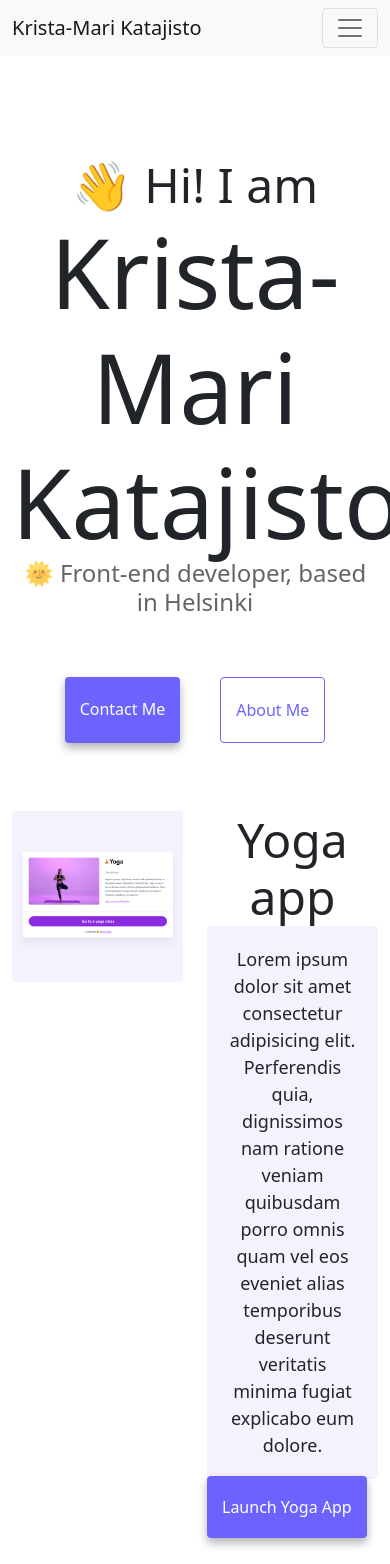
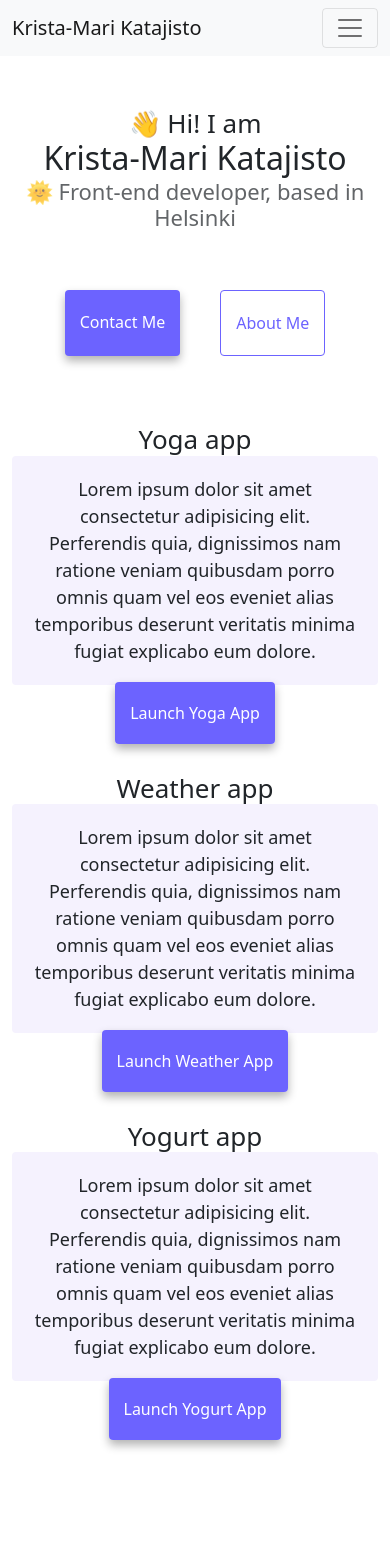
Before and after one commit to kkrista/Advanced-tools-homework, a plain HTML site: page index.html in a window 390 px wide. Shown: the top 1564 px of the page. After the commit the page ends 1481 px from the top, so only its background shows below. Drawn offline with nearby package versions, Linux system fonts and the light colour scheme.

Commit message:
Adjustments to fit the size

```diff
--- a/index.html
+++ b/index.html
@@ -64,9 +64,9 @@
       </div>
     </nav>
     <div class="container-fluid text-center mt-5 pt-5">
-      <h2 class="pt-5">👋 Hi! I am</h2>
-      <h1 class="mt-0">Krista-Mari Katajisto</h1>
-      <h3>🌞 Front-end developer, based in Helsinki</h3>
+      <h2 class="text-center">👋 Hi! I am</h2>
+      <h1 class="text-center">Krista-Mari Katajisto</h1>
+      <h3 class="text-center">🌞 Front-end developer, based in Helsinki</h3>
     </div>
     <div class="navigation-links mb-5">
       <a href="about.html#contact" class="contact-link">Contact me</a>
@@ -74,10 +74,10 @@
     </div>
     <div class="container">
       <div class="row mb-5">
-        <div class="col-6">
+        <div class="col-6 d-none d-sm-block">
           <img src="images/yoga.png" class="img-fluid rounded" />
         </div>
-        <div class="col-6">
+        <div class="col-12 col-sm-6 text-center">
           <h2>Yoga app</h2>
           <p>
             Lorem ipsum dolor sit amet consectetur adipisicing elit. Perferendis
@@ -91,7 +91,7 @@
         </div>
       </div>
       <div class="row mb-5">
-        <div class="col-6">
+        <div class="col-12 col-sm-6 text-center">
           <h2>Weather app</h2>
           <p>
             Lorem ipsum dolor sit amet consectetur adipisicing elit. Perferendis
@@ -103,15 +103,15 @@
             <a href="#" class="weather-link">Launch Weather app</a>
           </div>
         </div>
-        <div class="col-6">
+        <div class="col-6 d-none d-sm-block">
           <img src="images/weather.png" class="img-fluid rounded" />
         </div>
       </div>
       <div class="row mb-5">
-        <div class="col-6">
+        <div class="col-6 d-none d-sm-block">
           <img src="images/yogurt.png" class="img-fluid rounded" />
         </div>
-        <div class="col-6">
+        <div class="col-12 col-sm-6 text-center">
           <h2>Yogurt app</h2>
           <p>
             Lorem ipsum dolor sit amet consectetur adipisicing elit. Perferendis
--- a/style.css
+++ b/style.css
@@ -101,3 +101,19 @@ p {
   box-shadow: var(--box-shadow);
   color: white;
 }
+
+.text-center {
+    text-align: center!important;
+}
+
+@media (max-width: 768px) {
+h3 {
+    font-size: 22px;
+}
+h1 {
+    font-size: 32px;
+}
+h2, .email-link {
+    font-size: 26px;
+}
+}
```
Also changed, not shown: about.html (+3 -3 lines).
